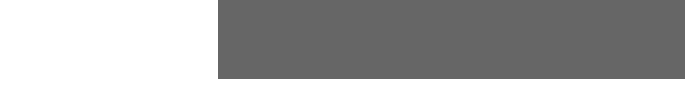
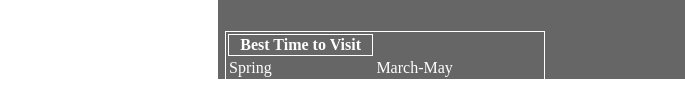
Before and after one commit to liannkhaleel/travelJo, a plain HTML site: page wadirum.html in a window 1280 px wide. Shown: the part 777-880 px from the top of the page, 0-685 px from the left. Before the commit the page ends 856 px from the top, so only its background shows below. Drawn offline with Linux system fonts and the light colour scheme.

Commit message:
added table to wadi

```diff
--- a/styleJo.css
+++ b/styleJo.css
@@ -97,3 +97,14 @@ background-color: rgba(0,0,0,.6);
 	left: 690px;
 
 }
+
+th, tr, table{
+	border:1px solid white;
+	color: white;
+}
+
+table{
+	position: absolute;
+	bottom: -80px;
+	left: 225px;
+	}
--- a/wadirum.html
+++ b/wadirum.html
@@ -28,4 +28,19 @@ The Wadi Rum desert is a stunning destination for those looking to capture the n
 </div>
 
 <iframe class="videos" width="300" height="170" src="https://www.youtube.com/embed/ZJ6fQhE4pcY" title="YouTube video player" frameborder="0" allow="accelerometer; autoplay; clipboard-write; encrypted-media; gyroscope; picture-in-picture" allowfullscreen></iframe>
+
+<table style="width:25%">
+  <tr>
+    <th>Best Time to Visit </th>
+
+  </tr>
+  <tr>
+    <td>Spring</td>
+    <td>March-May</td>
+  </tr>
+  <tr>
+    <td>Autumn</td>
+    <td>September-November</td>
+  </tr>
+</table>
 </body>
```
Also changed, not shown: 1 other file.
